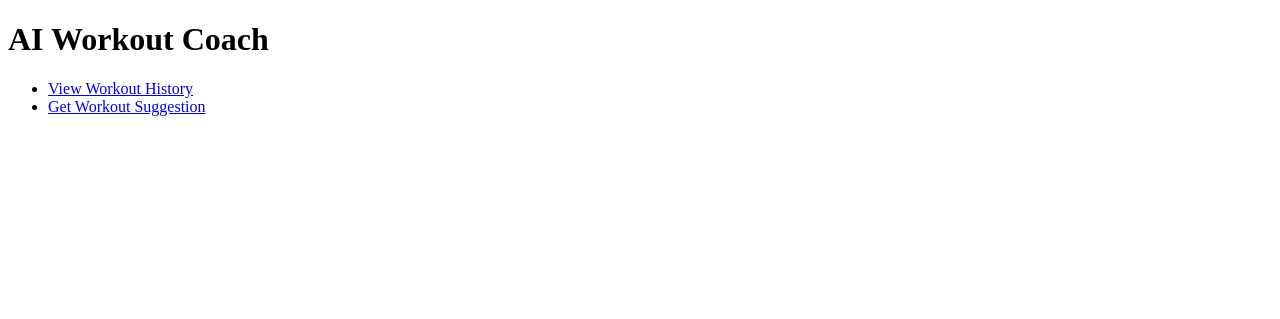
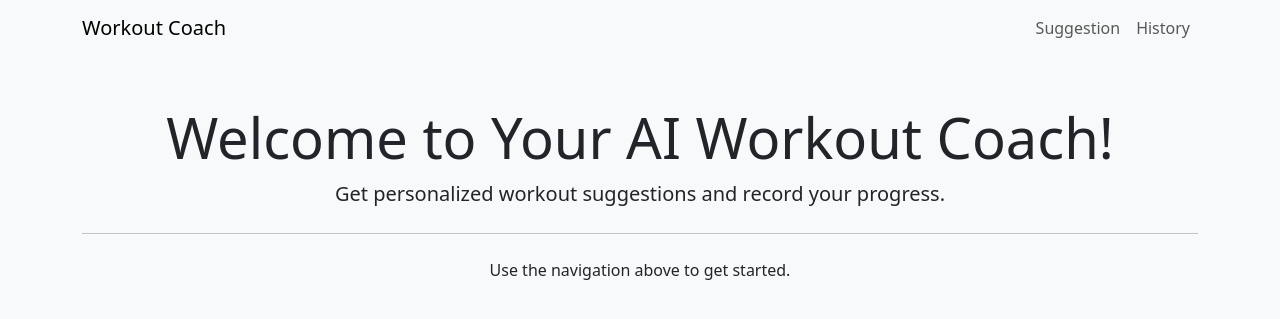
Before and after one commit to pangeafate/ai-workout-coach, a Flask app: page / in a window 1280 px wide. Shown: the top 319 px of the page. Run offline with Flask 3, Linux system fonts and the light colour scheme.

Commit message:
Update index.html with modern Bootstrap UI

```diff
--- a/templates/index.html
+++ b/templates/index.html
@@ -1,24 +1,51 @@
 <!doctype html>
 <html lang="en">
-<head>
+  <head>
     <meta charset="UTF-8">
-    <title>AI Workout Coach</title>
-</head>
-<body>
-    <h1>AI Workout Coach</h1>
-    <ul>
-        <li><a href="{{ url_for('history') }}">View Workout History</a></li>
-        <li><a href="{{ url_for('suggest') }}">Get Workout Suggestion</a></li>
-    </ul>
+    <!-- Ensure proper scaling on mobile devices -->
+    <meta name="viewport" content="width=device-width, initial-scale=1.0">
+    <title>AI Workout Coach - Home</title>
+    <!-- Bootstrap CSS from CDN without integrity attribute to avoid digest errors -->
+    <link href="https://cdn.jsdelivr.net/npm/bootstrap@5.3.0/dist/css/bootstrap.min.css" rel="stylesheet" crossorigin="anonymous">
+    <style>
+      /* Custom styles (optional) */
+      body {
+        background-color: #f8f9fa;
+      }
+    </style>
+  </head>
+  <body>
+    <!-- Navigation bar -->
+    <nav class="navbar navbar-expand-lg navbar-light bg-light">
+      <div class="container">
+        <a class="navbar-brand" href="#">Workout Coach</a>
+        <button class="navbar-toggler" type="button" data-bs-toggle="collapse" data-bs-target="#navbarNav" aria-controls="navbarNav" aria-expanded="false" aria-label="Toggle navigation">
+          <span class="navbar-toggler-icon"></span>
+        </button>
+        <div class="collapse navbar-collapse" id="navbarNav">
+          <ul class="navbar-nav ms-auto">
+            <li class="nav-item">
+              <a class="nav-link" href="/suggest">Suggestion</a>
+            </li>
+            <li class="nav-item">
+              <a class="nav-link" href="/history">History</a>
+            </li>
+          </ul>
+        </div>
+      </div>
+    </nav>
 
-    {% with messages = get_flashed_messages() %}
-      {% if messages %}
-        <ul>
-          {% for message in messages %}
-            <li>{{ message }}</li>
-          {% endfor %}
-        </ul>
-      {% endif %}
-    {% endwith %}
-</body>
+    <!-- Main content area -->
+    <div class="container mt-5">
+      <div class="jumbotron text-center">
+        <h1 class="display-4">Welcome to Your AI Workout Coach!</h1>
+        <p class="lead">Get personalized workout suggestions and record your progress.</p>
+        <hr class="my-4">
+        <p>Use the navigation above to get started.</p>
+      </div>
+    </div>
+
+    <!-- Bootstrap Bundle JS from CDN without integrity attribute -->
+    <script src="https://cdn.jsdelivr.net/npm/bootstrap@5.3.0/dist/js/bootstrap.bundle.min.js" crossorigin="anonymous"></script>
+  </body>
 </html>
```
